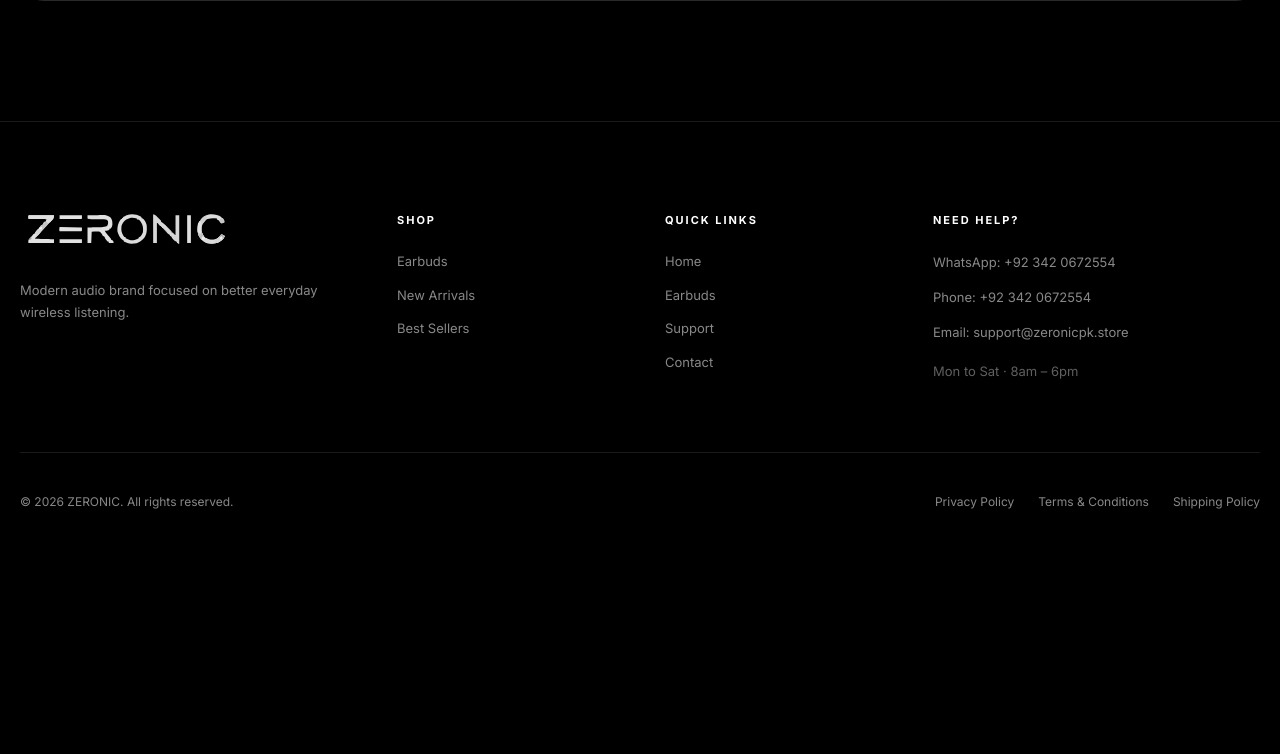
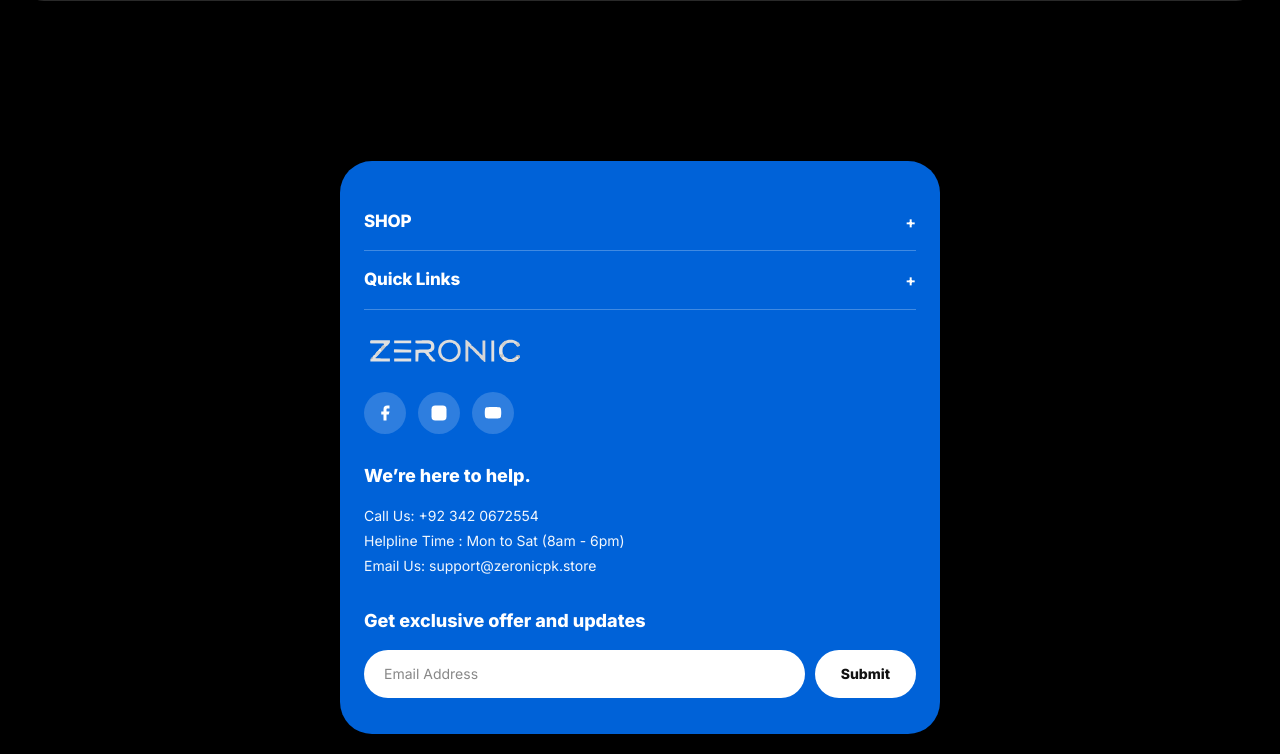
Before and after one commit to fakharhayat786/zeronic-store, a plain HTML site: page index.html in a window 1280 px wide. Shown: the part 3284-4038 px from the top of the page. Before the commit the page ends 3835 px from the top, so only its background shows below. Drawn offline with Linux system fonts and the light colour scheme.

Commit message:
Update index.html

```diff
--- a/index.html
+++ b/index.html
@@ -734,118 +734,181 @@
     }
 
     /* =========================================================
-       FOOTER
+       FOOTER (TECH HUNK EXACT STYLE WITH ZERONIC BRANDING)
     ========================================================= */
     .footer {
       background: var(--pure-black);
-      border-top: 1px solid var(--border-dark);
-      padding: 90px 0 40px;
+      padding: 40px 16px 20px;
       color: var(--white);
     }
 
-    .footer-top {
-      display: grid;
-      grid-template-columns: 1.2fr 0.8fr 0.8fr 1.2fr;
-      gap: 50px;
-      padding-bottom: 70px;
-      border-bottom: 1px solid var(--border-dark);
-    }
-
-    .footer-brand {
-      max-width: 320px;
-    }
-
-    .footer-logo-wrap {
-      display: inline-flex;
-      align-items: center;
+    .techhunk-footer-card {
+      background-color: #0062d8;
+      border-radius: 32px;
+      padding: 32px 24px 36px;
+      color: #ffffff;
+      max-width: 600px;
+      margin: 0 auto;
+    }
+
+    .th-accordion {
+      border-bottom: 1px solid rgba(255, 255, 255, 0.25);
+    }
+
+    .th-accordion-header {
+      width: 100%;
+      background: transparent;
+      color: #ffffff;
+      padding: 16px 0;
+      display: flex;
+      align-items: center;
+      justify-content: space-between;
+      font-size: 17px;
+      font-weight: 800;
+      letter-spacing: -0.01em;
+      text-align: left;
+    }
+
+    .th-accordion-icon {
+      font-size: 16px;
+      font-weight: 700;
+      line-height: 1;
+    }
+
+    .th-accordion-content {
+      display: none;
+      padding: 4px 0 20px;
+    }
+
+    .th-accordion.open .th-accordion-content {
+      display: block;
+    }
+
+    .th-links {
+      display: flex;
+      flex-direction: column;
+      gap: 12px;
+    }
+
+    .th-links a {
+      color: rgba(255, 255, 255, 0.9);
+      font-size: 14px;
+      font-weight: 400;
+      transition: opacity 0.2s ease;
+    }
+
+    .th-links a:hover {
+      opacity: 0.8;
+    }
+
+    .th-brand-block {
+      margin-top: 28px;
+    }
+
+    .th-brand-logo {
+      display: inline-block;
       margin-bottom: 20px;
     }
 
-    .footer-logo-wrap img {
-      width: 210px;
-      height: auto;
+    .th-brand-logo img {
+      height: 28px;
+      width: auto;
       object-fit: contain;
     }
 
-    .footer-brand-text {
-      color: var(--secondary-gray);
-      font-size: 13px;
-      line-height: 1.7;
-      margin-top: 10px;
-    }
-
-    .footer-heading {
-      font-size: 11px;
-      font-weight: 700;
-      letter-spacing: 0.18em;
-      text-transform: uppercase;
-      color: var(--white);
-      margin-bottom: 24px;
-    }
-
-    .footer-links {
-      display: flex;
-      flex-direction: column;
-      gap: 14px;
-    }
-
-    .footer-links a {
-      color: var(--secondary-gray);
-      font-size: 13px;
-      transition: color 0.2s ease;
-    }
-
-    .footer-links a:hover {
-      color: var(--white);
-    }
-
-    .footer-contact {
-      display: flex;
-      flex-direction: column;
-      gap: 14px;
-    }
-
-    .contact-item {
-      color: var(--secondary-gray);
-      font-size: 13px;
-      line-height: 1.6;
-      transition: color 0.2s ease;
-    }
-
-    .contact-item a:hover {
-      color: var(--white);
-    }
-
-    .footer-accordion {
-      display: none;
-    }
-
-    .footer-bottom {
-      padding-top: 40px;
-      display: flex;
-      justify-content: space-between;
-      align-items: center;
-      gap: 20px;
-    }
-
-    .footer-copy {
-      color: var(--secondary-gray);
-      font-size: 12px;
-    }
-
-    .footer-bottom-links {
-      display: flex;
-      gap: 24px;
-    }
-
-    .footer-bottom-links a {
-      color: var(--secondary-gray);
-      font-size: 12px;
-      transition: color 0.2s ease;
-    }
-
-    .footer-bottom-links a:hover {
-      color: var(--white);
+    .th-socials {
+      display: flex;
+      align-items: center;
+      gap: 12px;
+      margin-bottom: 28px;
+    }
+
+    .th-social-icon {
+      width: 42px;
+      height: 42px;
+      border-radius: 50%;
+      background: rgba(255, 255, 255, 0.18);
+      color: #ffffff;
+      display: flex;
+      align-items: center;
+      justify-content: center;
+      transition: background 0.2s ease;
+    }
+
+    .th-social-icon:hover {
+      background: rgba(255, 255, 255, 0.3);
+    }
+
+    .th-social-icon svg {
+      width: 18px;
+      height: 18px;
+      fill: currentColor;
+    }
+
+    .th-help-block {
+      margin-bottom: 28px;
+    }
+
+    .th-help-title {
+      font-size: 18px;
+      font-weight: 800;
+      margin-bottom: 14px;
+      color: #ffffff;
+    }
+
+    .th-help-info {
+      font-size: 14px;
+      line-height: 1.8;
+      color: rgba(255, 255, 255, 0.95);
+    }
+
+    .th-newsletter-block {
+      margin-top: 8px;
+    }
+
+    .th-newsletter-title {
+      font-size: 18px;
+      font-weight: 800;
+      margin-bottom: 16px;
+      color: #ffffff;
+    }
+
+    .th-newsletter-form {
+      display: flex;
+      gap: 10px;
+      align-items: center;
+    }
+
+    .th-input {
+      flex: 1;
+      height: 48px;
+      background: #ffffff;
+      border: none;
+      border-radius: 999px;
+      padding: 0 20px;
+      font-size: 14px;
+      color: #333333;
+      outline: none;
+    }
+
+    .th-input::placeholder {
+      color: #888888;
+    }
+
+    .th-submit-btn {
+      height: 48px;
+      padding: 0 26px;
+      background: #ffffff;
+      color: #111111;
+      font-size: 14px;
+      font-weight: 800;
+      border-radius: 999px;
+      transition: background 0.2s ease;
+      white-space: nowrap;
+    }
+
+    .th-submit-btn:hover {
+      background: #f0f0f0;
     }
 
     /* =========================================================
@@ -1141,9 +1204,6 @@
       .products-grid {
         grid-template-columns: repeat(2, 1fr);
       }
-      .footer-top {
-        grid-template-columns: repeat(2, 1fr);
-      }
       .hero-card {
         grid-template-columns: 1fr;
         min-height: auto;
@@ -1227,82 +1287,12 @@
         width: 48px;
         height: 48px;
       }
-
-      /* Mobile Footer Accordion Layout */
-      .footer {
-        padding: 60px 0 30px;
-      }
-      .footer-top {
-        display: block;
-        padding-bottom: 20px;
-        border-bottom: 0;
-      }
-      .footer-brand {
-        max-width: none;
-        margin-bottom: 30px;
-      }
-      .footer-logo-wrap img {
-        width: 170px;
-      }
-      .footer-desktop-column {
-        display: none;
-      }
-      .footer-accordion {
-        display: block;
-        border-top: 1px solid var(--border-dark);
-      }
-      .footer-accordion-header {
+      .th-newsletter-form {
+        flex-direction: column;
+        align-items: stretch;
+      }
+      .th-submit-btn {
         width: 100%;
-        background: transparent;
-        color: var(--white);
-        padding: 18px 0;
-        display: flex;
-        align-items: center;
-        justify-content: space-between;
-        font-size: 11px;
-        font-weight: 700;
-        letter-spacing: 0.15em;
-        text-transform: uppercase;
-      }
-      .footer-accordion-icon {
-        width: 16px;
-        height: 16px;
-        position: relative;
-      }
-      .footer-accordion-icon::before,
-      .footer-accordion-icon::after {
-        content: "";
-        position: absolute;
-        left: 50%;
-        top: 50%;
-        width: 10px;
-        height: 1.5px;
-        background: var(--white);
-        transform: translate(-50%, -50%);
-        transition: transform 0.2s ease;
-      }
-      .footer-accordion-icon::after {
-        transform: translate(-50%, -50%) rotate(90deg);
-      }
-      .footer-accordion.open .footer-accordion-icon::after {
-        transform: translate(-50%, -50%) rotate(0deg);
-      }
-      .footer-accordion-content {
-        display: none;
-        padding: 0 0 20px;
-      }
-      .footer-accordion.open .footer-accordion-content {
-        display: block;
-      }
-      .footer-bottom {
-        padding-top: 30px;
-        flex-direction: column;
-        align-items: flex-start;
-        gap: 16px;
-      }
-      .footer-bottom-links {
-        flex-wrap: wrap;
-        gap: 16px;
       }
     }
   </style>
@@ -1684,83 +1674,19 @@
   </main>
 
   <!-- =======================================================
-       FOOTER
+       FOOTER (TECH HUNK EXACT STYLE WITH ZERONIC BRANDING)
   ======================================================== -->
   <footer class="footer">
-    <div class="container">
-
-      <div class="footer-top">
-
-        <!-- BRAND -->
-        <div class="footer-brand">
-          <a
-            href="#home"
-            class="footer-logo-wrap"
-            aria-label="ZERONIC Home"
-          >
-            <img
-              src="assets/white logo.svg"
-              alt="ZERONIC"
-            />
-          </a>
-          <p class="footer-brand-text">
-            Modern audio brand focused on better everyday wireless listening.
-          </p>
-        </div>
-
-        <!-- SHOP -->
-        <div class="footer-desktop-column">
-          <h3 class="footer-heading">Shop</h3>
-          <div class="footer-links">
-            <a href="#earbuds">Earbuds</a>
-            <a href="#earbuds">New Arrivals</a>
-            <a href="#earbuds">Best Sellers</a>
-          </div>
-        </div>
-
-        <!-- QUICK LINKS -->
-        <div class="footer-desktop-column">
-          <h3 class="footer-heading">Quick Links</h3>
-          <div class="footer-links">
-            <a href="#home">Home</a>
-            <a href="#earbuds">Earbuds</a>
-            <a href="#support">Support</a>
-            <a href="#contact">Contact</a>
-          </div>
-        </div>
-
-        <!-- SUPPORT / CONTACT -->
-        <div class="footer-desktop-column" id="contact">
-          <h3 class="footer-heading">Need Help?</h3>
-          <div class="footer-contact" id="support">
-            <div class="contact-item">
-              WhatsApp: <a href="https://wa.me/923420672554" target="_blank" rel="noopener noreferrer">+92 342 0672554</a>
-            </div>
-            <div class="contact-item">
-              Phone: <a href="tel:+923420672554">+92 342 0672554</a>
-            </div>
-            <div class="contact-item">
-              Email: <a href="mailto:support@zeronicpk.store">support@zeronicpk.store</a>
-            </div>
-            <div class="contact-item" style="margin-top: 4px; opacity: 0.7;">
-              Mon to Sat · 8am – 6pm
-            </div>
-          </div>
-        </div>
-
-      </div>
-
-      <!-- MOBILE FOOTER ACCORDIONS -->
-      <div class="footer-accordion">
-        <button
-          class="footer-accordion-header"
-          onclick="toggleAccordion(this)"
-        >
-          <span>Shop</span>
-          <span class="footer-accordion-icon"></span>
+    <div class="techhunk-footer-card">
+
+      <!-- SHOP ACCORDION -->
+      <div class="th-accordion">
+        <button class="th-accordion-header" onclick="toggleAccordion(this)">
+          <span>SHOP</span>
+          <span class="th-accordion-icon">+</span>
         </button>
-        <div class="footer-accordion-content">
-          <div class="footer-links">
+        <div class="th-accordion-content">
+          <div class="th-links">
             <a href="#earbuds">Earbuds</a>
             <a href="#earbuds">New Arrivals</a>
             <a href="#earbuds">Best Sellers</a>
@@ -1768,60 +1694,59 @@
         </div>
       </div>
 
-      <div class="footer-accordion">
-        <button
-          class="footer-accordion-header"
-          onclick="toggleAccordion(this)"
-        >
+      <!-- QUICK LINKS ACCORDION -->
+      <div class="th-accordion">
+        <button class="th-accordion-header" onclick="toggleAccordion(this)">
           <span>Quick Links</span>
-          <span class="footer-accordion-icon"></span>
+          <span class="th-accordion-icon">+</span>
         </button>
-        <div class="footer-accordion-content">
-          <div class="footer-links">
-            <a href="#home">Home</a>
-            <a href="#earbuds">Earbuds</a>
+        <div class="th-accordion-content">
+          <div class="th-links">
+            <a href="#home">Home Page</a>
             <a href="#support">Support</a>
-            <a href="#contact">Contact</a>
+            <a href="#">Privacy Policy</a>
+            <a href="#">Terms & Conditions</a>
+            <a href="#">Shipping Policy</a>
+            <a href="#contact">Contact us</a>
           </div>
         </div>
       </div>
 
-      <div class="footer-accordion">
-        <button
-          class="footer-accordion-header"
-          onclick="toggleAccordion(this)"
-        >
-          <span>Need Help?</span>
-          <span class="footer-accordion-icon"></span>
-        </button>
-        <div class="footer-accordion-content">
-          <div class="footer-contact">
-            <div class="contact-item">
-              WhatsApp: <a href="https://wa.me/923420672554" target="_blank" rel="noopener noreferrer">+92 342 0672554</a>
-            </div>
-            <div class="contact-item">
-              Phone: <a href="tel:+923420672554">+92 342 0672554</a>
-            </div>
-            <div class="contact-item">
-              Email: <a href="mailto:support@zeronicpk.store">support@zeronicpk.store</a>
-            </div>
-            <div class="contact-item" style="margin-top: 4px; opacity: 0.7;">
-              Mon to Sat · 8am – 6pm
-            </div>
-          </div>
+      <!-- BRAND LOGO & SOCIALS -->
+      <div class="th-brand-block">
+        <a href="#home" class="th-brand-logo" aria-label="ZERONIC Home">
+          <img src="assets/white logo.svg" alt="ZERONIC" />
+        </a>
+        <div class="th-socials">
+          <a href="#" class="th-social-icon" aria-label="Facebook">
+            <svg viewBox="0 0 24 24"><path d="M18 2h-3a5 5 0 0 0-5 5v3H7v4h3v8h4v-8h3l1-4h-4V7a1 1 0 0 1 1-1h3z"></path></svg>
+          </a>
+          <a href="#" class="th-social-icon" aria-label="Instagram">
+            <svg viewBox="0 0 24 24"><rect x="2" y="2" width="20" height="20" rx="5" ry="5"></rect><path d="M16 11.37A4 4 0 1 1 12.63 8 4 4 0 0 1 16 11.37z"></path><line x1="17.5" y1="6.5" x2="17.51" y2="6.5"></line></svg>
+          </a>
+          <a href="#" class="th-social-icon" aria-label="YouTube">
+            <svg viewBox="0 0 24 24"><path d="M22.54 6.42a2.78 2.78 0 0 0-1.94-2C18.88 4 12 4 12 4s-6.88 0-8.6.46a2.78 2.78 0 0 0-1.94 2A29 29 0 0 0 1 11.75a29 29 0 0 0 .46 5.33A2.78 2.78 0 0 0 3.4 19c1.72.46 8.6.46 8.6.46s6.88 0 8.6-.46a2.78 2.78 0 0 0 1.94-2 29 29 0 0 0 .46-5.25 29 29 0 0 0-.46-5.33z"></path><polygon points="9.75 15.02 15.5 11.75 9.75 8.48 9.75 15.02"></polygon></svg>
+          </a>
         </div>
       </div>
 
-      <!-- FOOTER BOTTOM -->
-      <div class="footer-bottom">
-        <div class="footer-copy">
-          © 2026 ZERONIC. All rights reserved.
+      <!-- HELP & CONTACT DETAILS -->
+      <div class="th-help-block" id="contact">
+        <h3 class="th-help-title">We’re here to help.</h3>
+        <div class="th-help-info" id="support">
+          Call Us: <a href="tel:+923420672554">+92 342 0672554</a><br />
+          Helpline Time : Mon to Sat (8am - 6pm)<br />
+          Email Us: <a href="mailto:support@zeronicpk.store">support@zeronicpk.store</a>
         </div>
-        <div class="footer-bottom-links">
-          <a href="#">Privacy Policy</a>
-          <a href="#">Terms & Conditions</a>
-          <a href="#">Shipping Policy</a>
-        </div>
+      </div>
+
+      <!-- NEWSLETTER FORM -->
+      <div class="th-newsletter-block">
+        <h3 class="th-newsletter-title">Get exclusive offer and updates</h3>
+        <form class="th-newsletter-form" onsubmit="event.preventDefault();">
+          <input type="email" class="th-input" placeholder="Email Address" required />
+          <button type="submit" class="th-submit-btn">Submit</button>
+        </form>
       </div>
 
     </div>
@@ -2067,10 +1992,14 @@
       }
     });
 
-    /* Mobile Accordion Toggle */
+    /* Mobile / TechHunk Accordion Toggle */
     function toggleAccordion(button) {
       const accordion = button.parentElement;
+      const icon = button.querySelector('.th-accordion-icon');
       accordion.classList.toggle("open");
+      if (icon) {
+        icon.textContent = accordion.classList.contains("open") ? "×" : "+";
+      }
     }
 
     /* Close Side Menu On Navigation Click */
```
